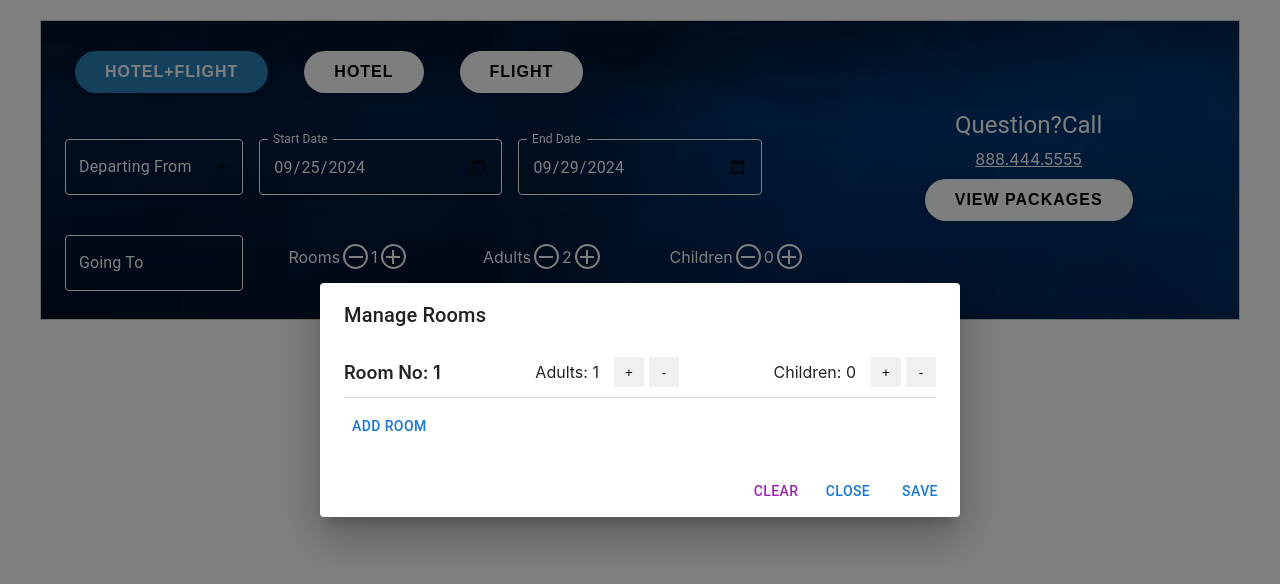
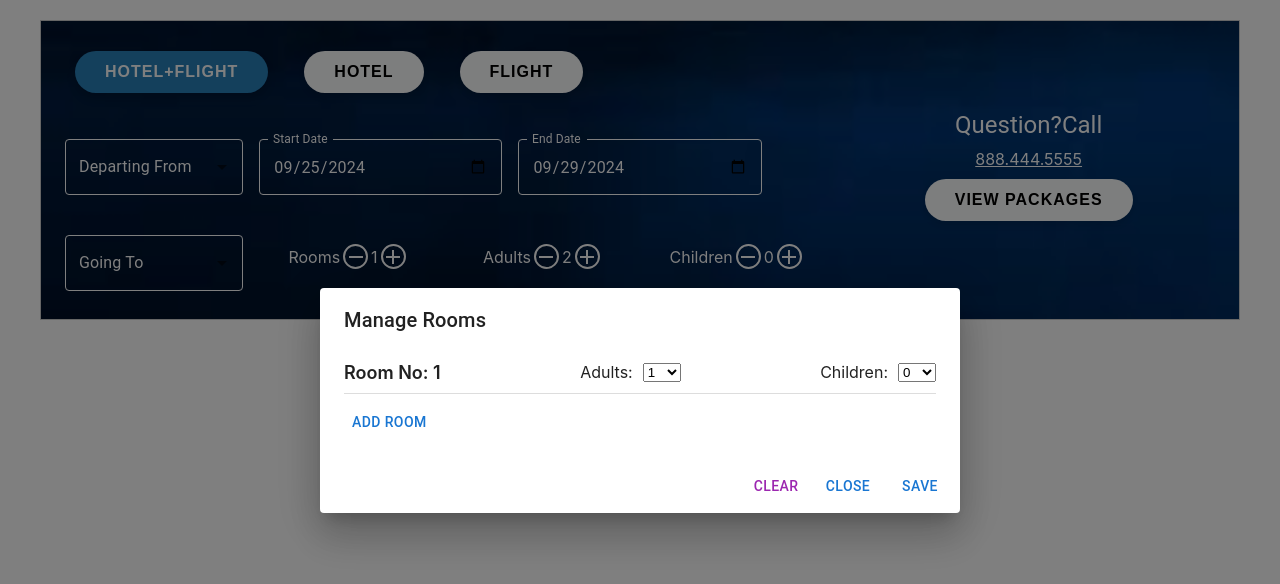
Before and after one commit to meena51/booking-app, a React (Create React App) app in the folder frontend/: page / in a window 1280 px wide. Both pictures are taken after a click on the button 393 px from the left and 256 px from the top of the page. Shown: the top 584 px of the page. Built offline with nearby package versions, Linux system fonts and the light colour scheme.

Commit message:
dropdowns

```diff
--- a/frontend/src/components/BookingContainer.jsx
+++ b/frontend/src/components/BookingContainer.jsx
@@ -5,6 +5,7 @@ import "./BookingContainer.css";
 import { format } from "date-fns";
 
 import DialogBox from "./DialogBox";
+import ErrorDialog from "./ErrorDialog";
 
 const BookingContainer = () => {
   const today = new Date();
@@ -24,7 +25,6 @@ const BookingContainer = () => {
   const [departingFrom, setDepartingFrom] = useState("");
   const [goingTo, setGoingTo] = useState("");
   const [openDialog, setOpenDialog] = useState(false); // Dialog control
-  const [dialogMessage, setDialogMessage] = useState("");
 
   const countries = [
     { label: "New York", code: "NY" },
@@ -75,7 +75,7 @@ const BookingContainer = () => {
   // Adding and removing rooms
   const handleAddRoom = () => {
     setRooms(rooms + 1);
-    setRoomDetails([...roomDetails, { adults: 1, children: 0, childAges: [] }]);
+    setRoomDetails([...roomDetails, { adults: 0, children: 0, childAges: [] }]);
   };
   // Function to clear room details
   const handleClearRooms = () => {
@@ -92,7 +92,7 @@ const BookingContainer = () => {
           return room;
         }
         // Otherwise, increment adults count
-        return { ...room, adults: room.adults + 1 };
+        return { ...room, adults: room.adults +1 };
       }
       return room;
     });
@@ -108,6 +108,47 @@ const BookingContainer = () => {
     );
     setRoomDetails(updatedRoomDetails);
   };
+
+const handleAdultsChange = (e, index) => {
+  const selectedValue = e.target.value === "9" ? 9 : parseInt(e.target.value, 10);
+
+  const updatedRoomDetails = roomDetails.map((room, i) => {
+    if (i === index) {
+      // Open dialog if the selected value exceeds 8
+      if (selectedValue > 8) {
+        setOpenDialog(true);
+      }
+      return { ...room, adults: selectedValue }; // Update the adults value correctly
+    }
+    return room;
+  });
+
+  setRoomDetails(updatedRoomDetails);
+};
+const handleChildrenChange = (e, index) => {
+  const selectedValue = parseInt(e.target.value, 10); // Get the selected value
+  const updatedRoomDetails = roomDetails.map((room, i) => {
+    if (i === index) {
+      const updatedChildren = selectedValue;
+      const updatedChildAges =
+        updatedChildren > room.children
+          ? [...room.childAges, ...Array(updatedChildren - room.children).fill(null)] // Add nulls for new children
+          : room.childAges.slice(0, updatedChildren); // Remove extra child ages if children decrease
+
+      return {
+        ...room,
+        children: updatedChildren,
+        childAges: updatedChildAges,
+      };
+    }
+    return room;
+  });
+
+  setRoomDetails(updatedRoomDetails); // Update the state with the new room details
+};
+
+
+
   //handle increment or decrmeent children
   const handleIncrementChildren = (index) => {
     const updatedRoomDetails = roomDetails.map((room, i) =>
@@ -163,9 +204,11 @@ const BookingContainer = () => {
         alert(errorMessage);
       }
     }
-    setAdults(totalAdults);
+    else{
+      setAdults(totalAdults);
     setChildren(totalChildren);
     setRooms(roomDetails.length);
+    }
 
     handleClose(); // Close the dialog
   };
@@ -223,7 +266,7 @@ const BookingContainer = () => {
       // Perform the redirect
       window.location.href = url; // Redirect to constructed URL
     } else {
-      setDialogMessage("Please fill in all required fields."); // Set error message
+      // Set error message
       setOpenDialog(true); // Open dialog
     }
   };
@@ -557,6 +600,8 @@ const BookingContainer = () => {
           handleClearRooms={handleClearRooms}
           bookingOption={bookingOption}
           handleChildAgeChange={handleChildAgeChange}
+          handleAdultsChange={handleAdultsChange}
+          handleChildrenChange={handleChildrenChange}
         />
 
         {/* Second Column: Search Button and Contact Info */}
@@ -582,17 +627,8 @@ const BookingContainer = () => {
             {bookingOption === "Flight" && "Search"}
             {bookingOption === "Hotel+Flight" && "View Packages"}
           </button>
-          <Dialog open={openDialog} onClose={() => setOpenDialog(false)}>
-            <DialogTitle>Error</DialogTitle>
-            <DialogContent>
-              <p>{dialogMessage}</p> {/* Display the error message */}
-            </DialogContent>
-            <DialogActions>
-              <Button onClick={() => setOpenDialog(false)} color="primary">
-                Close
-              </Button>
-            </DialogActions>
-          </Dialog>
+          <ErrorDialog open={openDialog} setOpenDialog={setOpenDialog} dialogMessage="Please fill all the required details"/>
+
         </Grid>
       </Grid>
     </Container>
--- a/frontend/src/components/Dialog.css
+++ b/frontend/src/components/Dialog.css
@@ -1,6 +1,9 @@
 /* Dialog width adjustment */
 .dialogBox {
     width: 50% !important; /* Set width to 50% */
+  }
+  .dialog {
+    width: 70% !important; /* Set width to 50% */
   }
 
   /* Layout for each room's controls */
--- a/frontend/src/components/DialogBox.jsx
+++ b/frontend/src/components/DialogBox.jsx
@@ -1,8 +1,32 @@
-import React, { useState } from 'react';
-import { Dialog, DialogTitle, DialogContent, DialogActions, Button } from '@mui/material';
-import './Dialog.css'; // Import the CSS file
+import React, { useState } from "react";
+import {
+  Dialog,
+  DialogTitle,
+  DialogContent,
+  DialogActions,
+  Button,
+} from "@mui/material";
+import "./Dialog.css"; // Import the CSS file
+import ErrorDialog from "./ErrorDialog";
 
-const DialogBox = ({ open, handleClose, roomDetails, handleIncrementAdults, handleDecrementAdults, handleAddRoom, handleConfirm, handleIncrementChildren, handleDecrementChildren, handleClearRooms, bookingOption, handleChildAgeChange }) => {
+const DialogBox = ({
+  open,
+  handleClose,
+  roomDetails,
+  handleIncrementAdults,
+  handleDecrementAdults,
+  handleAddRoom,
+  handleConfirm,
+  handleIncrementChildren,
+  handleDecrementChildren,
+  handleClearRooms,
+  bookingOption,
+  handleChildAgeChange,
+  handleAdultsChange,
+  openDialog, setOpenDialog,
+  handleChildrenChange
+}) => {
+  // const [openDialog, setOpenDialog] = useState(false);
   // State to track selected child ages
   // const [childAges, setChildAges] = useState(Array(roomDetails.length).fill([]));
 
@@ -13,7 +37,13 @@ const DialogBox = ({ open, handleClose, roomDetails, handleIncrementAdults, hand
   // };
 
   return (
-    <Dialog open={open} onClose={handleClose} maxWidth="md" fullWidth={true} PaperProps={{ className: 'dialogBox' }}>
+    <Dialog
+      open={open}
+      onClose={handleClose}
+      maxWidth="md"
+      fullWidth={true}
+      PaperProps={{ className: "dialogBox" }}
+    >
       <DialogTitle>Manage Rooms</DialogTitle>
       <DialogContent>
       {roomDetails.map((room, index) => (
@@ -25,27 +55,50 @@ const DialogBox = ({ open, handleClose, roomDetails, handleIncrementAdults, hand
 
     {/* Adults */}
     <div className="adults-control">
-  <span>Adults: {room.adults} </span>
-  <button onClick={() => handleIncrementAdults(index)}>+</button>
-  <button onClick={() => handleDecrementAdults(index)}>-</button>
+      <span>Adults: </span>
+      <select
+        value={room.adults || 1} // Ensure the default value is handled properly
+        onChange={(e) => handleAdultsChange(e, index)}
+      >
+        {/* Generate options for values 1 to 8 */}
+        {Array.from({ length: 8 }, (_, i) => (
+          <option key={i} value={i + 1}>
+            {i + 1}
+          </option>
+        ))}
+        {/* Add an option for 9+ */}
+        <option value="9">9+</option>
+      </select>
 
-  {/* Error message */}
+
+              {/* Error message if adults exceed 8 */}
               {room.adults > 8 && (
-    <span style={{ color: 'red', marginLeft: '10px' }}>
-      Adults should not exceed 8
-    </span>
+
+              <ErrorDialog open={openDialog} setOpenDialog={setOpenDialog} dialogMessage="Adults should not exceed 8"/>
+
               )}
             </div>
 
-
             {/* Children */}
             <div className="children-control">
-  <span>Children: {room.children} </span>
-  <button onClick={() => handleIncrementChildren(index)}>+</button>
-  <button onClick={() => handleDecrementChildren(index)}>-</button>
+  <span>Children: </span>
+  <select
+    value={room.children || 0} // Default to 0 if no value is set
+    onChange={(e) => handleChildrenChange(e, index)} // Handle the change
+  >
+    {/* Generate options for values 0 to 8 */}
+    {Array.from({ length: 6 }, (_, i) => (
+      <option key={i} value={i}>
+        {i}
+      </option>
+    ))}
+    {/* Add an option for 9+ */}
+    <option value="6">6+</option>
+  </select>
 </div>
-{room.children>6 && (
-  <span style={{ color: 'red', marginLeft: '10px' }}>
+
+            {room.children > 6 && (
+              <span style={{ color: "red", marginLeft: "10px" }}>
                 Children should not exceed 6
               </span>
             )}
@@ -53,16 +106,19 @@ const DialogBox = ({ open, handleClose, roomDetails, handleIncrementAdults, hand
             {/* ChildAge Dropdowns (Shown when children > 0) */}
             {room.children > 0 && (
               <div className="child-age">
-
-
                 {Array.from({ length: room.children }).map((_, childIndex) => (
                   <div key={childIndex} className="child-age-dropdown">
                     <label>Child {childIndex + 1} Age:</label>
-        <select onChange={(e) => handleChildAgeChange(index, childIndex, e.target.value)}
-          style={{ maxHeight: '150px', overflowY: 'auto' }}>
-
+                    <select
+                      onChange={(e) =>
+                        handleChildAgeChange(index, childIndex, e.target.value)
+                      }
+                      style={{ maxHeight: "150px", overflowY: "auto" }}
+                    >
                       <option value="">Select Age</option>
-          {bookingOption === "Hotel" && roomDetails.length === 1 && room.children > 0 && (
+                      {bookingOption === "Hotel" &&
+                        roomDetails.length === 1 &&
+                        room.children > 0 && (
                           <>
                             <option value="Under 2">Under 2</option>
                             <option value="2">2</option>
@@ -84,10 +140,15 @@ const DialogBox = ({ open, handleClose, roomDetails, handleIncrementAdults, hand
                           </>
                         )}
 
-          {bookingOption !== "Hotel" && (roomDetails.length > 1 || room.children > 0) && (
+                      {bookingOption !== "Hotel" &&
+                        (roomDetails.length > 1 || room.children > 0) && (
                           <>
-              <option value="Under 2 in lap">Under 2 in lap</option>
-              <option value="Under 2 in seat">Under 2 in seat</option>
+                            <option value="Under 2 in lap">
+                              Under 2 in lap
+                            </option>
+                            <option value="Under 2 in seat">
+                              Under 2 in seat
+                            </option>
                             <option value="2">2</option>
                             <option value="3">3</option>
                             <option value="4">4</option>
@@ -109,20 +170,21 @@ const DialogBox = ({ open, handleClose, roomDetails, handleIncrementAdults, hand
                     </select>
                   </div>
                 ))}
-
               </div>
             )}
-
-
           </div>
         ))}
         <Button onClick={handleAddRoom}>Add Room</Button>
       </DialogContent>
 
       <DialogActions>
-        <Button onClick={handleClearRooms} color="secondary">Clear</Button>
+        <Button onClick={handleClearRooms} color="secondary">
+          Clear
+        </Button>
         <Button onClick={handleClose}>Close</Button>
-        <Button onClick={handleConfirm} color="primary">Save</Button>
+        <Button onClick={handleConfirm} color="primary">
+          Save
+        </Button>
       </DialogActions>
     </Dialog>
   );
```
Also changed, not shown: frontend/src/components/ErrorDialog.jsx (+5 -4 lines). Lines whose indentation alone changed are shown as unchanged.
